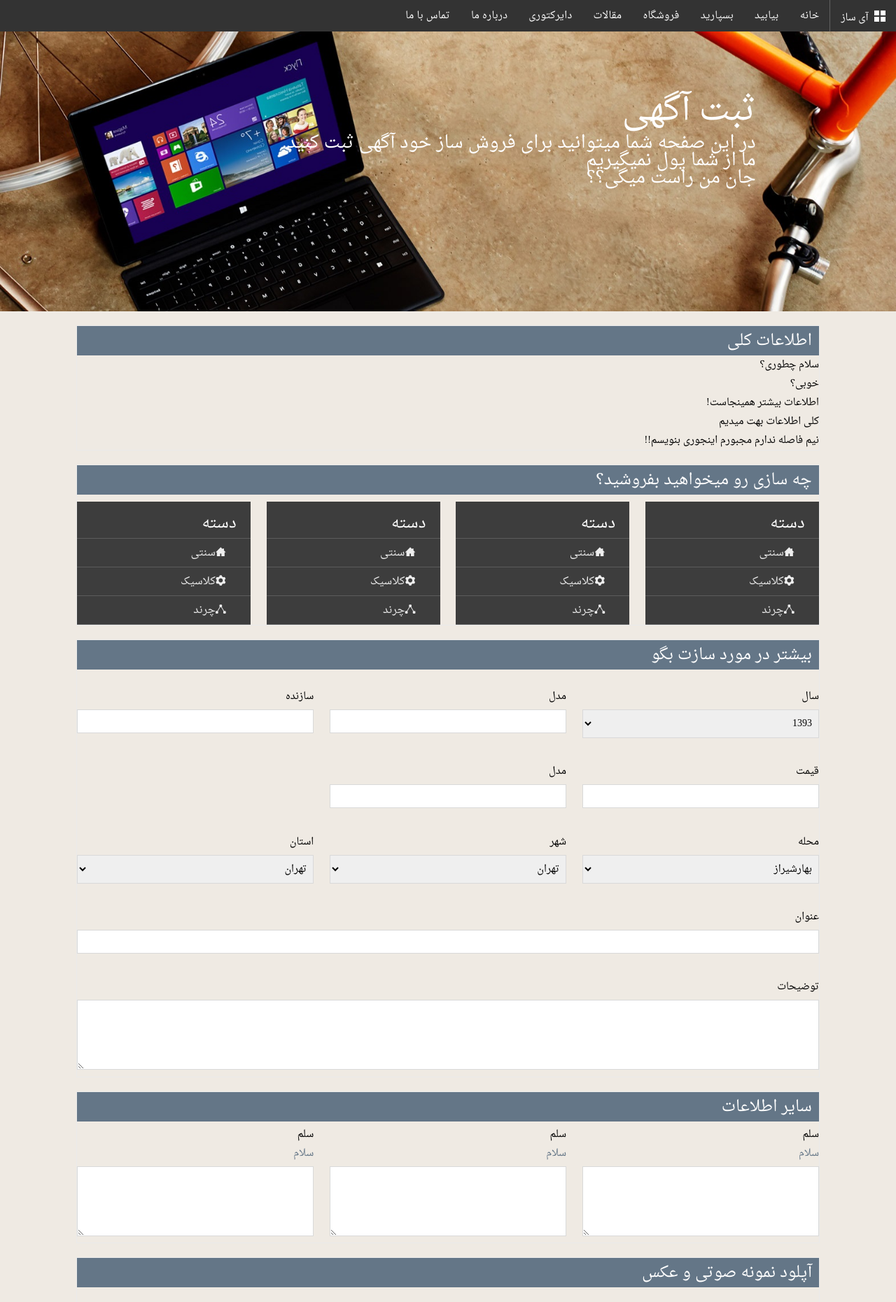
After one commit to Navid777/iSaaz, a Django app: page /sell/ in a window 1280 px wide. The commit adds this page. Shown: the top 1861 px of the page at 70% size. Run offline with Django 3.2, Linux system fonts and the light colour scheme.

Commit message:
sell page

```diff
--- a/InstrumentSeller/views.py
+++ b/InstrumentSeller/views.py
@@ -3,3 +3,6 @@ from django.shortcuts import render
 
 def home(request):
     return render(request,'home.html')
+
+def sell(request):
+    return render(request, 'sell.html')
--- a/iSaaz/urls.py
+++ b/iSaaz/urls.py
@@ -21,6 +21,7 @@ urlpatterns = patterns('',
 
 
     url(r'^$', views.home),
+    url(r'^sell/$', views.sell),
 )
 
 if settings.DEBUG:
--- a/templates/base.html
+++ b/templates/base.html
@@ -4,12 +4,12 @@
     {% block title %}
     <title>آی‌ساز</title>
     {% endblock %}
-    <link rel="stylesheet" href="media/css/metro-bootstrap.min.css">
-    <script src="media/js/jquery.min.js"></script>
-    <script src="media/js/jquery-ui.min.js"></script>
- 	<script src="media/js/metro.min.js"></script>
- 	<link rel="stylesheet" href="media/css/style.css">
- 	<link href="media/css/iconFont.min.css" rel="stylesheet">
+    <link rel="stylesheet" href="/media/css/metro-bootstrap.min.css">
+    <script src="/media/js/jquery.min.js"></script>
+    <script src="/media/js/jquery-ui.min.js"></script>
+ 	<script src="/media/js/metro.min.js"></script>
+ 	<link rel="stylesheet" href="/media/css/style.css">
+ 	<link href="/media/css/iconFont.min.css" rel="stylesheet">
     </head>
     <body class="metro" style="background-color:#efeae3">
     	<header class="bg-dark">
--- a/templates/home.html
+++ b/templates/home.html
@@ -15,7 +15,7 @@
 				حتی شعبه سوم هم ندارد
 			</h2>
 			<a class="place-right button bg-darkRed bg-hover-red fg-white fg-hover-white bd-orange"
-			    style="margin-top: 10px;" href="">
+			    style="margin-top: 10px;" href="/sell/">
 				<h2 style="margin:10px 40px;">
 					ثبت آگهی
 					<span class="icon-enter on-left"> </span>
--- /dev/null
+++ b/templates/sell.html
@@ -0,0 +1,345 @@
+{% extends 'base.html' %}
+
+{% block content %}
+	<div style="background: url(/media/images/b1.jpg)top left no-repeat; background-size:cover; height:400px;">
+		<div class="container place-right" style="padding:80px 200px; direction:rtl;">
+			<h1 class="fg-white">ثبت آگهی</h1>
+			<h2 class="fg-white">
+				در این صفحه شما میتوانید برای فروش ساز خود آگهی ثبت کنید.
+				<br>
+				ما از شما پول نمیگیریم
+				<br>
+				جان من راست میگی؟؟
+			</h2>
+		</div>
+	</div>
+	<div class="row">
+		<div class="panel span10 offset1">
+			<div class="panel-header bg-steel fg-white" style="direction:rtl;">
+				اطلاعات کلی
+			</div>
+			<div class="panel-body" style="direction:rtl;">
+				سلام چطوری؟
+				<br>
+				خوبی؟
+				<br>
+				اطلاعات بیشتر همینجاست!
+				<br>
+				کلی اطلاعات بهت میدیم
+				<br>
+				نیم فاصله ندارم مجبورم اینجوری بنویسم!!
+				<br>
+			</div>
+		</div>
+	</div>
+	<div class="row">
+		<div class="panel span10 offset1">
+			<div class="panel-header bg-steel fg-white" style="direction:rtl;">
+				چه سازی رو میخواهید بفروشید؟
+			</div>
+			<div class="panel-body" style="direction:rtl; padding-top:10px;">
+				<div class="span3">
+					<nav class="sidebar">
+						<ul>
+							<li class="title">دسته</li>
+							<li class=""><a href="#"><i class="icon-home"></i>سنتی</a></li>
+							<li class=""><a href="#"><i class="icon-cog"></i>کلاسیک</a></li>
+							<li class=""><a href="#"><i class="icon-tree-view"></i>چرند</a></li>
+						</ul>
+					</nav>
+				</div>
+				<div class="span3">
+					<nav class="sidebar">
+						<ul>
+							<li class="title">دسته</li>
+							<li class=""><a href="#"><i class="icon-home"></i>سنتی</a></li>
+							<li class=""><a href="#"><i class="icon-cog"></i>کلاسیک</a></li>
+							<li class=""><a href="#"><i class="icon-tree-view"></i>چرند</a></li>
+						</ul>
+					</nav>
+				</div>
+				<div class="span3">
+					<nav class="sidebar ">
+						<ul>
+							<li class="title">دسته</li>
+							<li class=""><a href="#"><i class="icon-home"></i>سنتی</a></li>
+							<li class=""><a href="#"><i class="icon-cog"></i>کلاسیک</a></li>
+							<li class=""><a href="#"><i class="icon-tree-view"></i>چرند</a></li>
+						</ul>
+					</nav>
+				</div>
+				<div class="span3">
+					<nav class="sidebar">
+						<ul>
+							<li class="title">دسته</li>
+							<li class=""><a href="#"><i class="icon-home"></i>سنتی</a></li>
+							<li class=""><a href="#"><i class="icon-cog"></i>کلاسیک</a></li>
+							<li class=""><a href="#"><i class="icon-tree-view"></i>چرند</a></li>
+						</ul>
+					</nav>
+				</div>
+			</div>
+		</div>
+	</div>
+	<div class="row">
+		<div class="panel span10 offset1">
+			<div class="panel-header bg-steel fg-white" style="direction:rtl;">
+				بیشتر در مورد سازت بگو
+			</div>
+			<div class="panel-body" style="direction:rtl;">
+				<div class="span12">
+					<div class="row">
+						<div class="span4">
+							<label>سازنده</label>
+							<div class="input-control text">
+								<input type="text" value=""/>
+							</div>
+						</div>
+						<div class="span4">
+							<label>مدل</label>
+							<div class="input-control text">
+								<input type="text" value=""/>
+							</div>
+						</div>
+						<div class="span4">
+							<label>سال</label>
+							<div class="input-control select">
+								<select>
+									<option>1393</option>
+									<option>1392</option>
+									<option>1391</option>
+								</select>
+							</div>
+						</div>
+					</div>
+					<div class="row">
+						<div class="span4 offset4">
+							<label>مدل</label>
+							<div class="input-control text">
+								<input type="text" value=""/>
+							</div>
+						</div>
+						<div class="span4">
+							<label>قیمت</label>
+							<div class="input-control text">
+								<input type="text" value=""/>
+							</div>
+						</div>
+					</div>
+					<div class="row">
+						<div class="span4">
+							<label>استان</label>
+							<div class="input-control select">
+								<select>
+									<option>تهران</option>
+									<option>مازندران</option>
+									<option>کرمانشاه</option>
+								</select>
+							</div>
+						</div>
+						<div class="span4">
+							<label>شهر</label>
+							<div class="input-control select">
+								<select>
+									<option>تهران</option>
+									<option>قایم شهر</option>
+									<option>کرمانشاه</option>
+								</select>
+							</div>
+						</div>
+						<div class="span4">
+							<label>محله</label>
+							<div class="input-control select">
+								<select>
+									<option>بهارشیراز</option>
+									<option>فولادکلا</option>
+									<option>صحنه</option>
+								</select>
+							</div>
+						</div>
+					</div>
+					<div class="row">
+						<div class="span12">
+							<label>عنوان</label>
+							<div class="input-control text">
+								<input type="text" value=""/>
+							</div>
+						</div>
+					</div>
+					<div class="row">
+						<div class="span12">
+							<label>توضیحات</label>
+							<div class="input-control textarea">
+								<textarea>
+
+								</textarea>
+							</div>
+						</div>
+					</div>
+				</div>
+			</div>
+		</div>
+
+	</div>
+	<div class="row">
+		<div class="panel span10 offset1">
+			<div class="panel-header bg-steel fg-white" style="direction:rtl;">
+				سایر اطلاعات
+			</div>
+			<div class="panel-body" style="direction:rtl;">
+				<div class="span4">
+					<label>
+						<div class="">
+						سلم
+						</div>
+						<div class="fg-steel">
+							سلام
+						</div>
+					</label>
+					<div class="input-control textarea">
+						<textarea> </textarea>
+					</div>
+				</div>
+				<div class="span4">
+					<label>
+						<div class="">
+						سلم
+						</div>
+						<div class="fg-steel">
+							سلام
+						</div>
+					</label>
+					<div class="input-control textarea">
+						<textarea> </textarea>
+					</div>
+				</div>
+				<div class="span4">
+					<label>
+						<div class="">
+						سلم
+						</div>
+						<div class="fg-steel">
+							سلام
+						</div>
+					</label>
+					<div class="input-control textarea">
+						<textarea> </textarea>
+					</div>
+				</div>
+			</div>
+		</div>
+	</div>
+	<div class="row">
+		<div class="panel span10 offset1">
+			<div class="panel-header bg-steel fg-white" style="direction:rtl;">
+				آپلود نمونه صوتی و عکس
+			</div>
+			<div class="panel-body" style="direction:rtl;">
+				<div class="span12">
+					<div class="row">
+						<div class="offset6 span6">
+							<label>نمونه صوتی</label>
+							<div class="input-control textarea">
+								<textarea>
+
+								</textarea>
+							</div>
+						</div>
+					</div>
+					<div class="row">
+						<div class="span2">
+							<div class="tile bg-gray" style="text-align:center; float:right; ">
+								<button style="float:right;"><i class="icon-rocket on-right"></i>پاک کردن</button>
+								<div style="padding-top:40px;">
+								تصویر 6
+								</div>
+							</div>
+							<div style="float:left;">
+								<button class="button">آپلود</button>
+							</div>
+						</div>
+						<div class="span2">
+							<div class="tile bg-gray" style="text-align:center; float:right; ">
+								<button style="float:right;"><i class="icon-rocket on-right"></i>پاک کردن</button>
+								<div style="padding-top:40px;">
+								تصویر 5
+								</div>
+							</div>
+							<div style="float:left;">
+								<button class="button">آپلود</button>
+							</div>
+						</div>
+						<div class="span2">
+							<div class="tile bg-gray" style="text-align:center; float:right; ">
+								<button style="float:right;"><i class="icon-rocket on-right"></i>پاک کردن</button>
+								<div style="padding-top:40px;">
+								تصویر 4
+								</div>
+							</div>
+							<div style="float:left;">
+								<button class="button">آپلود</button>
+							</div>
+						</div>
+						<div class="span2">
+							<div class="tile bg-gray" style="text-align:center; float:right; ">
+								<button style="float:right;"><i class="icon-rocket on-right"></i>پاک کردن</button>
+								<div style="padding-top:40px;">
+								تصویر 3
+								</div>
+							</div>
+							<div style="float:left;">
+								<button class="button">آپلود</button>
+							</div>
+						</div>
+						<div class="span2">
+							<div class="tile bg-gray" style="text-align:center; float:right; ">
+								<button style="float:right;"><i class="icon-rocket on-right"></i>پاک کردن</button>
+								<div style="padding-top:40px;">
+								تصویر 2
+								</div>
+							</div>
+							<div style="float:left;">
+								<button class="button">آپلود</button>
+							</div>
+						</div>
+						<div class="span2">
+							<div class="tile bg-gray" style="text-align:center; float:right; ">
+								<button style="float:right;"><i class="icon-rocket on-right"></i>پاک کردن</button>
+								<div style="padding-top:40px;">
+								تصویر اصلی
+								</div>
+							</div>
+							<div style="float:left;">
+								<button class="button">آپلود</button>
+							</div>
+						</div>
+					</div>
+				</div>
+			</div>
+		</div>
+	</div>
+	<div class="row">
+		<div class="panel span10 offset1">
+			<div class="panel-header bg-steel fg-white" style="direction:rtl;">
+				بخش بی نهایت ام
+			</div>
+			<div class="panel-body" style="direction:rtl;">
+				<div class="input-control checkbox">
+					<label>
+						<input type="checkbox"/>
+						<span class="check"> </span>
+						میخواهم شماره تلفنم نمایش داده شود.
+					</label>
+				</div>
+				<br>
+				<div class="input-control checkbox" >
+					<label>
+						<input type="checkbox"/>
+						<span class="check"> </span>
+						میخواهم ایمیلم نمایش داده شود.
+					</label>
+				</div>
+			</div>
+		</div>
+	</div>
+{% endblock %}
```
Also changed, not shown: 2 other files.
